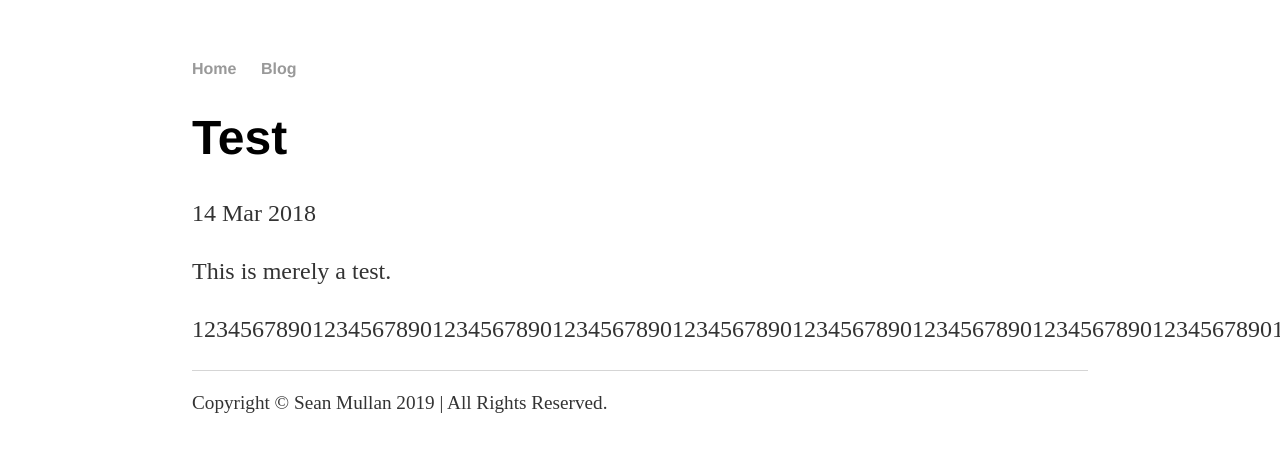
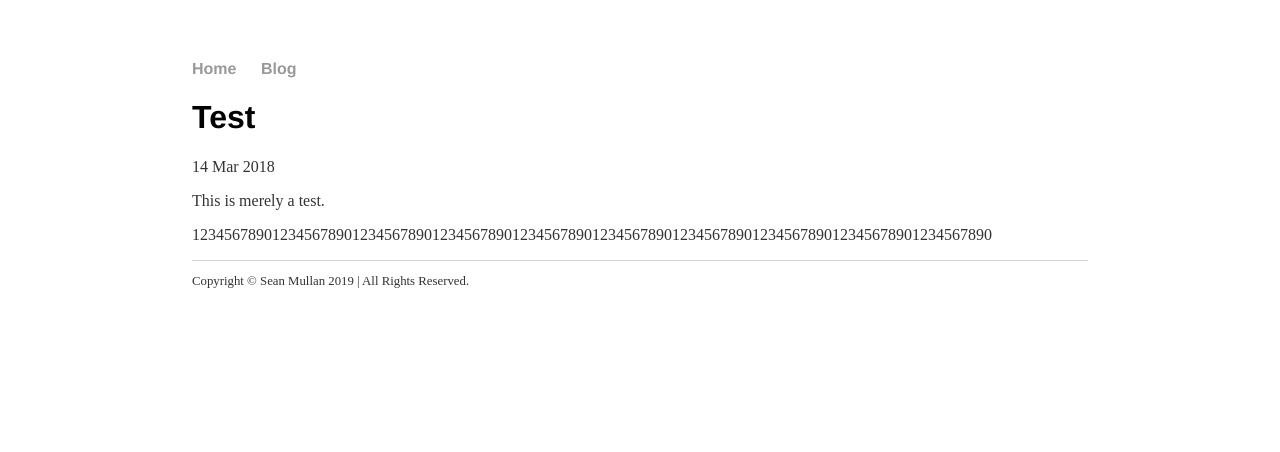
Before and after one commit to seanjmullan/seanjmullan.github.io, a Jekyll site: the page built from _posts/2018-03-14-test.md, in a window 1280 px wide. Shown: the top 452 px of the page. Built offline with Jekyll 4.4.1, drawn with Linux system fonts in a browser that asks for light colours.

Commit message:
Update main.css

```diff
--- a/css/main.css
+++ b/css/main.css
@@ -20,12 +20,9 @@ a:hover {
     text-decoration: underline;
 }
 h1 {
-    font-size: 3em;
     font-family:'Helvetica', 'Arial', 'Sans-Serif';
 }
 p {
-    font-size: 1.5em;
-    line-height: 1.4em;
     color: #333;
 }
 footer {
```
